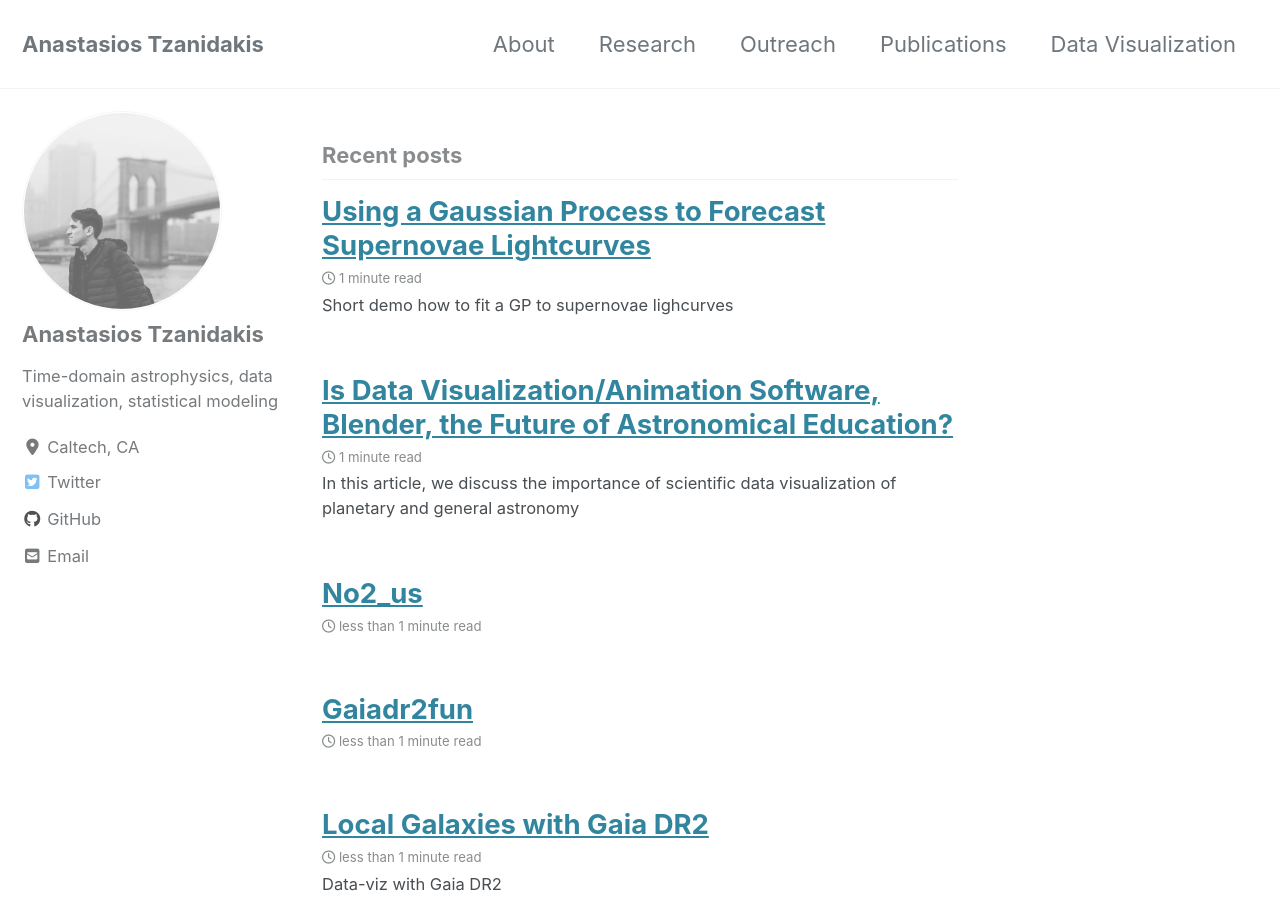
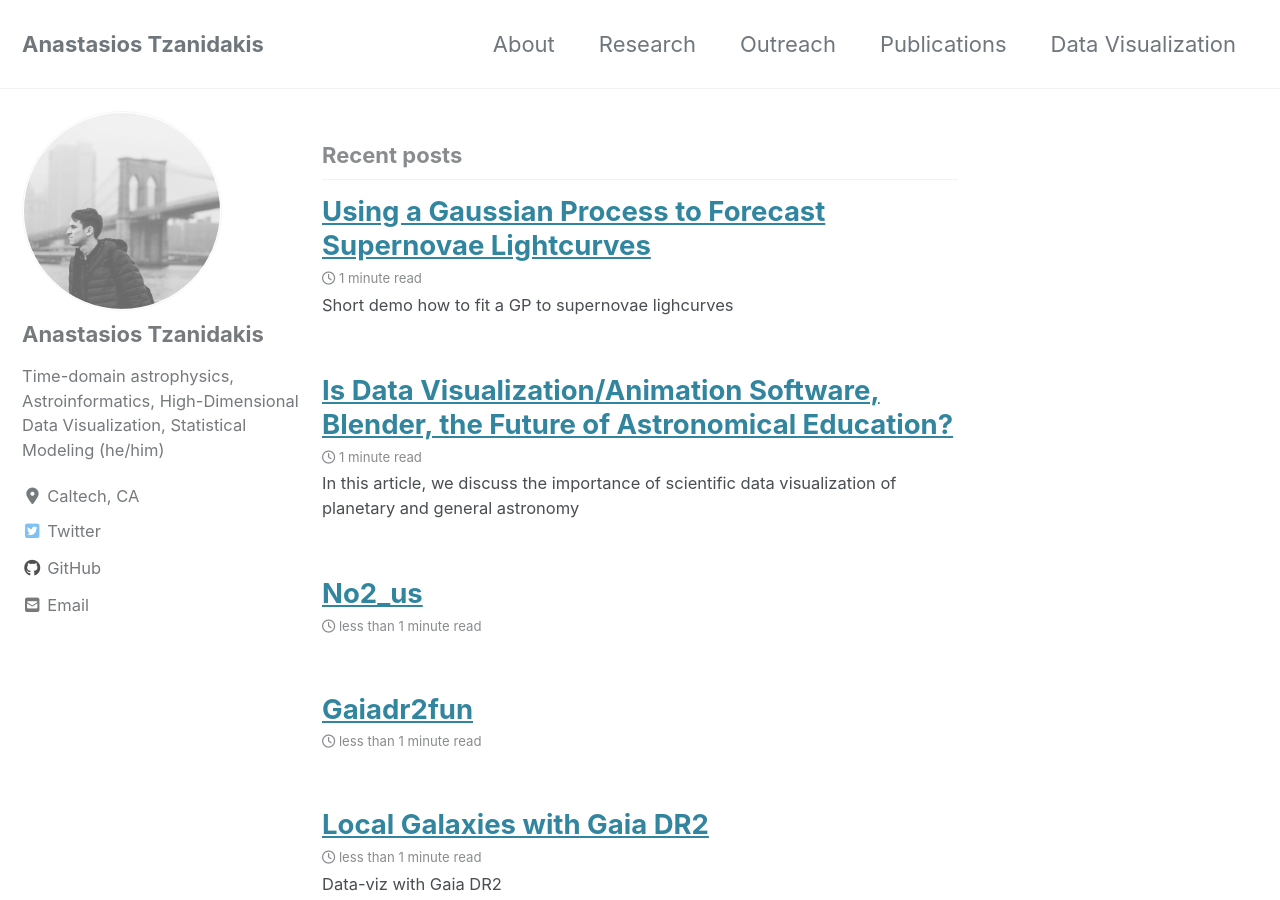
Before and after one commit to AndyTza/andytza.github.io, a Jekyll site: the page built from index.html, in a window 1280 px wide and 900 px high. Built offline with Jekyll 4.4.1, drawn with Linux system fonts in a browser that asks for light colours; cached includes are drawn as plain includes; nearby versions of some CDN libraries; the list of posts is cut into pages by our own code.

Commit message:
fixing bio

```diff
--- a/_config.yml
+++ b/_config.yml
@@ -109,7 +109,7 @@ analytics:
 author:
   name             : "Anastasios Tzanidakis"
   avatar           : "/images/andyt.jpg" #
-  bio              : "Time-domain astrophysics, data visualization, statistical modeling"
+  bio              : "Time-domain astrophysics, Astroinformatics, High-Dimensional Data Visualization, Statistical Modeling (he/him)"
   location         : "Caltech, CA"
   email            : atzanida@caltech.edu
   links:
```
